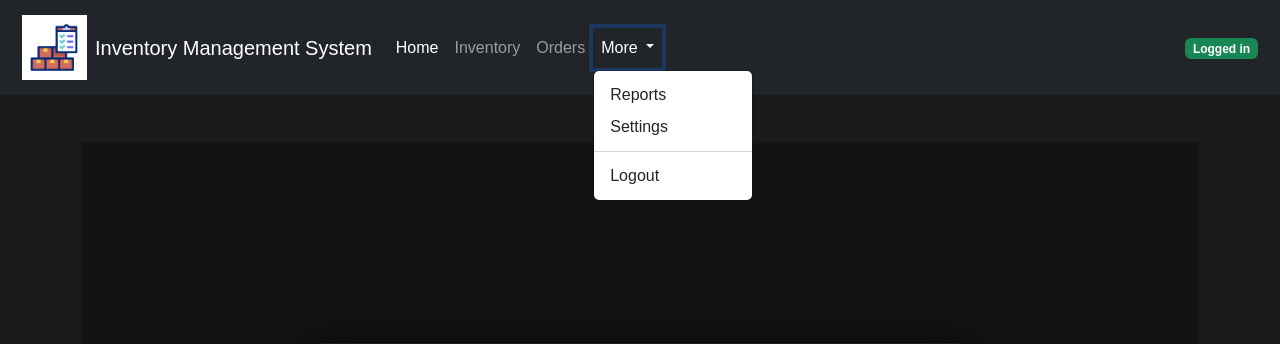
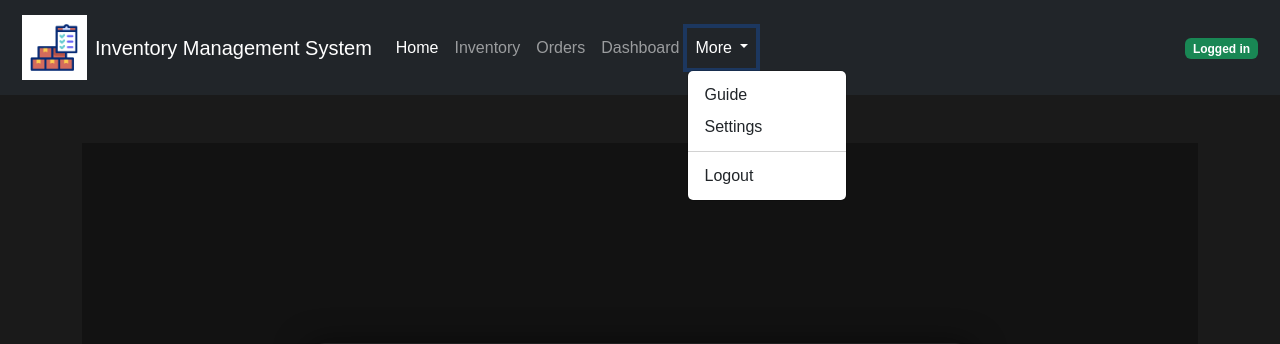
Before and after one commit to Mohamed-tarek107/Project1, a Flask app: page /home in a window 1280 px wide, after a click on "More". Shown: the top 344 px of the page. Run offline with Flask 3, Linux system fonts and the light colour scheme; a user stored in the database is signed in; some libraries are stand-ins or nearby versions.

Commit message:
Auto-commit on 2025-04-22 10:52:59

```diff
--- a/app.py
+++ b/app.py
@@ -141,6 +141,14 @@ def forget():
 
     return render_template("store/forget.html")
 
+
+@app.route("/logout")
+@login_required
+def logout():
+        session.clear()
+        return redirect("/")
+
+
 @app.route("/home")
 @login_required
 def home():
@@ -151,16 +159,31 @@ def home():
 
 
 
-@app.route("/logout")
-@login_required
-def logout():
-        session.clear()
-        return redirect("/")
-
 
 @app.route("/inventory")
 @login_required
 def inventory():
+
+    return render_template("store/inventory.html")
+
+
+
+@app.route("/orders")
+@login_required
+def orders():
+
+    return render_template("store/orders.html")
+
+
+
+
+
+
+@app.route("/dashboard")
+@login_required
+def dashboard():
+
+    return render_template("store/dashboard.html")
 
 
 
@@ -168,9 +191,5 @@ def inventory():
 
 
 
-
-
-
-
-    if __name__ == "__main__":
+if __name__ == "__main__":
      app.run(debug=True)
--- a/static/typos/requirements.txt
+++ b/static/typos/requirements.txt
@@ -1,4 +1,6 @@
 Flask
 Flask-Session
-Werkzeug
+Werkzeug.security
 cs50
+datetime
+functools
--- a/templates/layoutinside.html
+++ b/templates/layoutinside.html
@@ -12,7 +12,7 @@
     <!-- New Bootstrap 5 Navbar -->
     <nav class="navbar navbar-expand-lg navbar-dark bg-dark">
         <div class="container-fluid">
-            <a class="navbar-brand d-flex align-items-center" href="#">
+            <a class="navbar-brand d-flex align-items-center" href="/home">
                 <img src="{{ url_for('static', filename='img/logo.gif') }}" alt="Logo" class="logo me-2" width="30" height="30">
                 Inventory Management System
             </a>
@@ -21,7 +21,6 @@
                 <span class="navbar-toggler-icon"></span>
             </button>
 
-            <!-- Collapsible Content -->
             <div class="collapse navbar-collapse" id="navbarNavDropdown">
                 <ul class="navbar-nav me-auto mb-2 mb-lg-0">
                     <li class="nav-item">
@@ -33,14 +32,17 @@
                     <li class="nav-item">
                         <a class="nav-link" href="/orders">Orders</a>
                     </li>
+                    <li class="nav-item">
+                        <a class="nav-link" href="/dashboard">Dashboard</a>
+                    </li>
                     <li class="nav-item dropdown">
                         <a class="nav-link dropdown-toggle" href="#" id="navbarDropdown" role="button"
                            data-bs-toggle="dropdown" aria-expanded="false">
                             More
                         </a>
                         <ul class="dropdown-menu" aria-labelledby="navbarDropdown">
-                            <li><a class="dropdown-item" href="#">Reports</a></li>
-                            <li><a class="dropdown-item" href="#">Settings</a></li>
+                            <li><a class="dropdown-item" href="/guide">Guide</a></li>
+                            <li><a class="dropdown-item" href="/settings">Settings</a></li>
                             <li><hr class="dropdown-divider"></li>
                             <li><a class="dropdown-item" href="/logout">Logout</a></li>
                         </ul>
@@ -69,7 +71,7 @@
         {% endwith %}
       </div>
 
-    <!-- Page content -->
+
     <div class="container mt-5">
         {% block main %}{% endblock %}
     </div>
```
Also changed, not shown: templates/store/dashboard.html (added, +8 -0 lines), templates/store/guide.html (added, +8 -0 lines), templates/store/inventory.html (added, +8 -0 lines), templates/store/orders.html (added, +8 -0 lines), templates/store/settings.html (added, +8 -0 lines), 1 other file.
